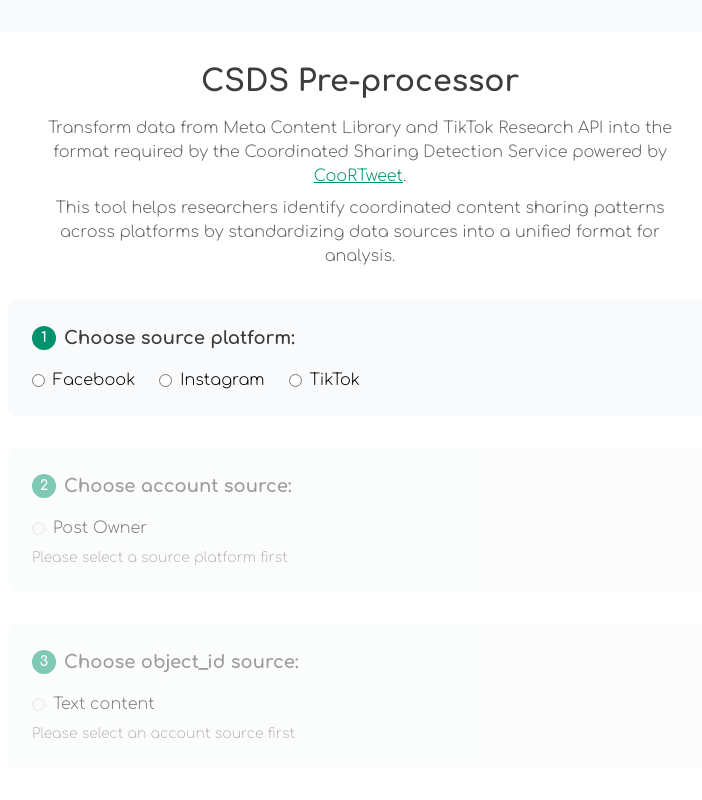
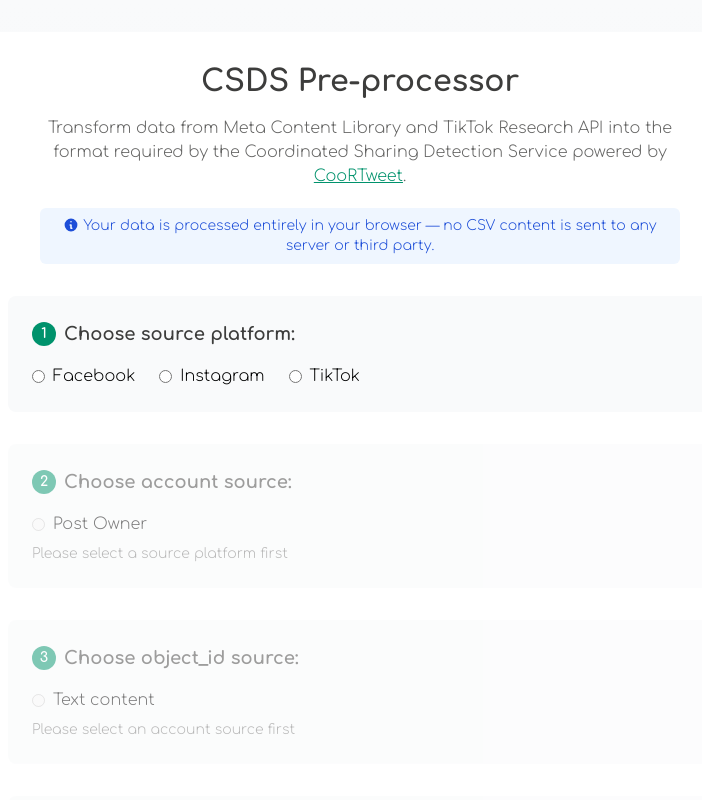
Before and after one commit to fabiogiglietto/csds-preprocessor, a React (Vite) app: page / in a window 1280 px wide. Shown: the top 800 px of the page, without its empty margins (280-982 px from the left). Built offline with nearby package versions, Linux system fonts and the light colour scheme.

Commit message:
Add TikTok support and rename to CSDS Pre-processor

```diff
--- a/src/App.tsx
+++ b/src/App.tsx
@@ -213,7 +213,12 @@
         </h1>
         <div className="mb-8 text-center px-4 text-[#3d3d3c]/80 max-w-2xl mx-auto">
           <p className="mb-2">Transform data from Meta Content Library and TikTok Research API into the format required by the Coordinated Sharing Detection Service powered by <a href="https://github.com/nicolarighetti/CooRTweet" target="_blank" rel="noopener noreferrer" className="text-[#00926c] underline hover:text-[#007d5c]">CooRTweet</a>.</p>
-          <p>This tool helps researchers identify coordinated content sharing patterns across platforms by standardizing data sources into a unified format for analysis.</p>
+          <p className="mt-3 text-sm bg-blue-50 text-blue-700 p-2 rounded-md inline-block">
+            <svg xmlns="http://www.w3.org/2000/svg" className="h-4 w-4 inline-block mr-1 mb-0.5" viewBox="0 0 20 20" fill="currentColor">
+              <path fillRule="evenodd" d="M18 10a8 8 0 11-16 0 8 8 0 0116 0zm-7-4a1 1 0 11-2 0 1 1 0 012 0zM9 9a1 1 0 000 2v3a1 1 0 001 1h1a1 1 0 100-2v-3a1 1 0 00-1-1H9z" clipRule="evenodd" />
+            </svg>
+            Your data is processed entirely in your browser — no CSV content is sent to any server or third party.
+          </p>
         </div>
 
         <div className="space-y-8">
```
